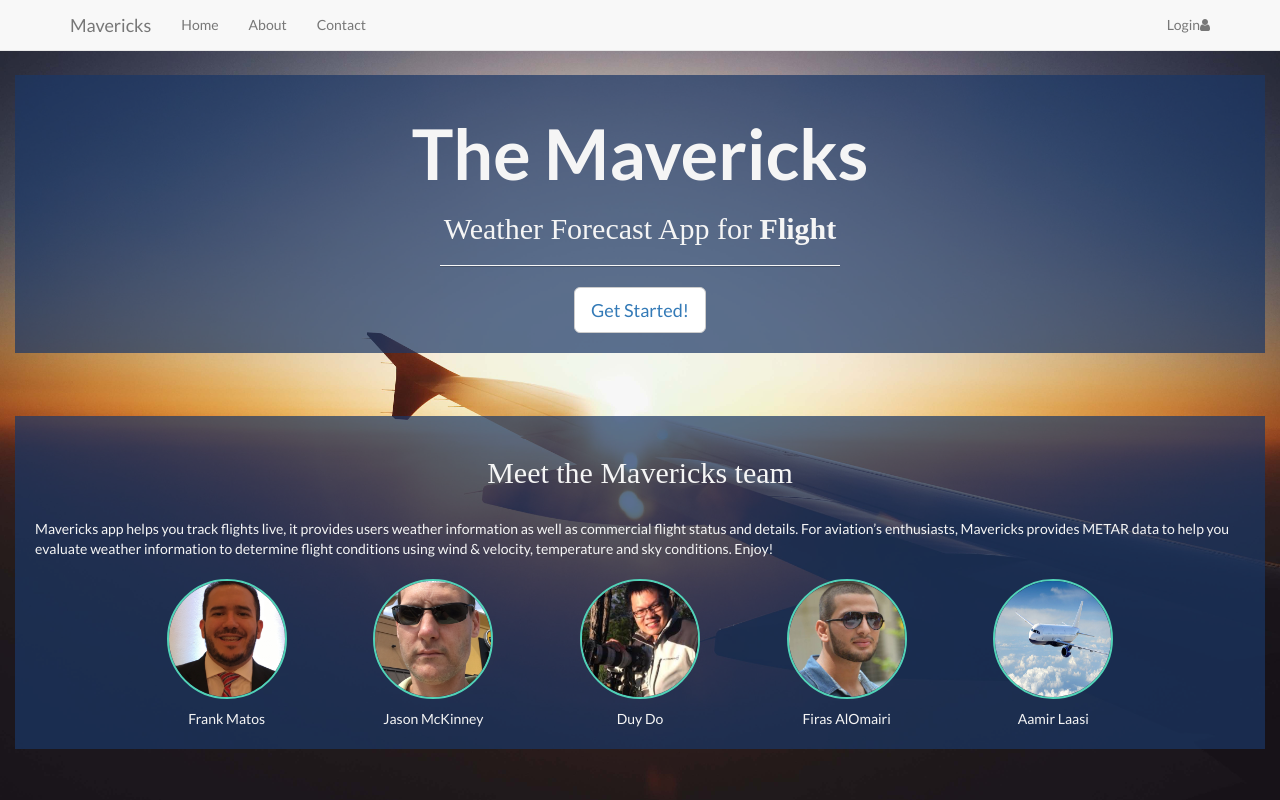
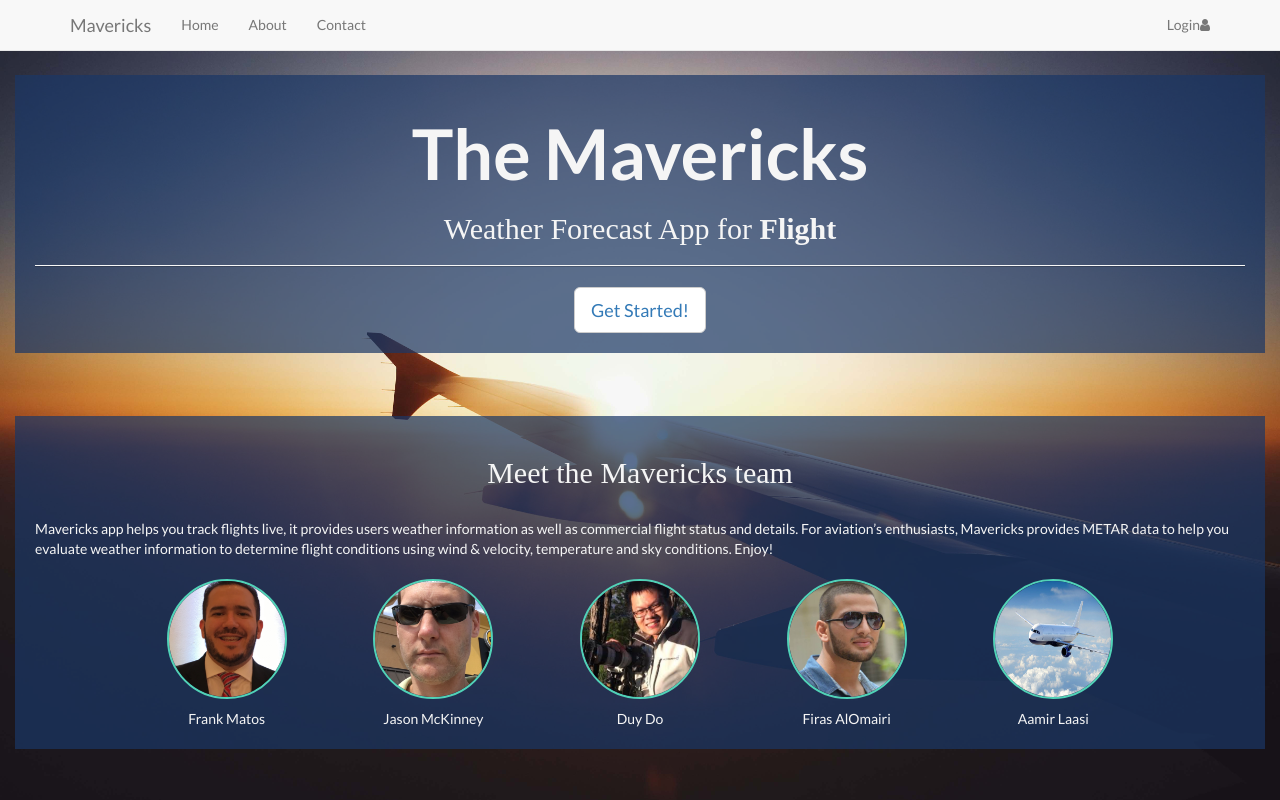
Before and after one commit to aamirlaasi/Mavrick-Project, a plain HTML site: page index.html in a window 1280 px wide. Shown: the top 800 px of the page. Drawn offline with nearby package versions, Linux system fonts and the light colour scheme.

```diff
--- a/assets/css/style.css
+++ b/assets/css/style.css
@@ -47,7 +47,6 @@
 }
 
 hr {
-    width: 400px;
     border-top: 1px solid #f8f8f8;
     border-bottom: 1px solid rgba(0,0,0,0.2);
 }
--- a/index.html
+++ b/index.html
@@ -67,7 +67,7 @@
                  <div id="box">
                     <h1 class="main_page">The Mavericks</h1>
                     <h3 class="main_page">Weather Forecast App for <strong>Flight</strong></h3>
-                    <hr class="main_page">
+                    <hr>
                     <button class="btn btn-default btn-lg main_page"><a href="#" data-toggle="modal" data-target="#login-modal">Get Started!</a> </button>
                  </div>
  			</div>
```
